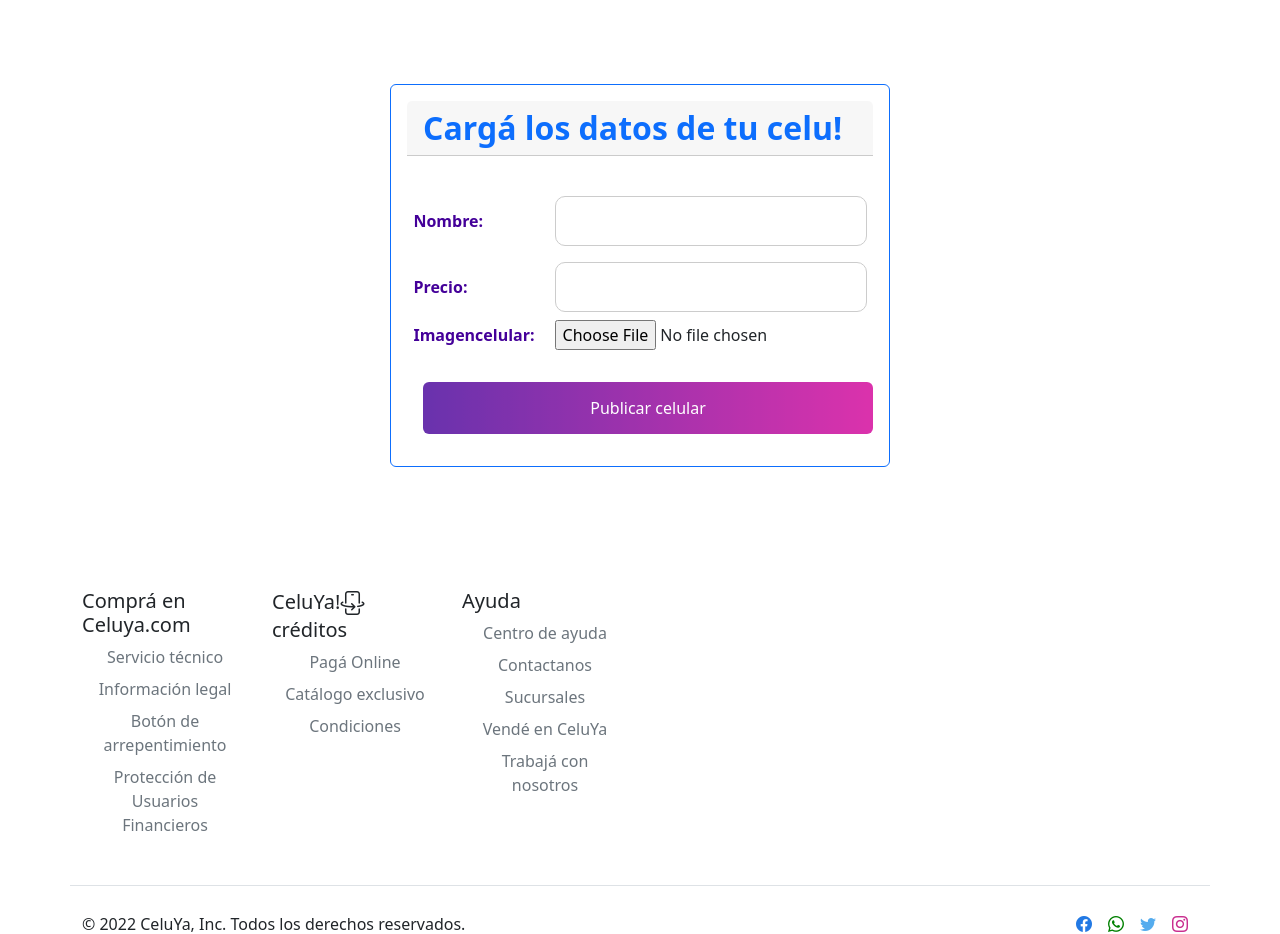
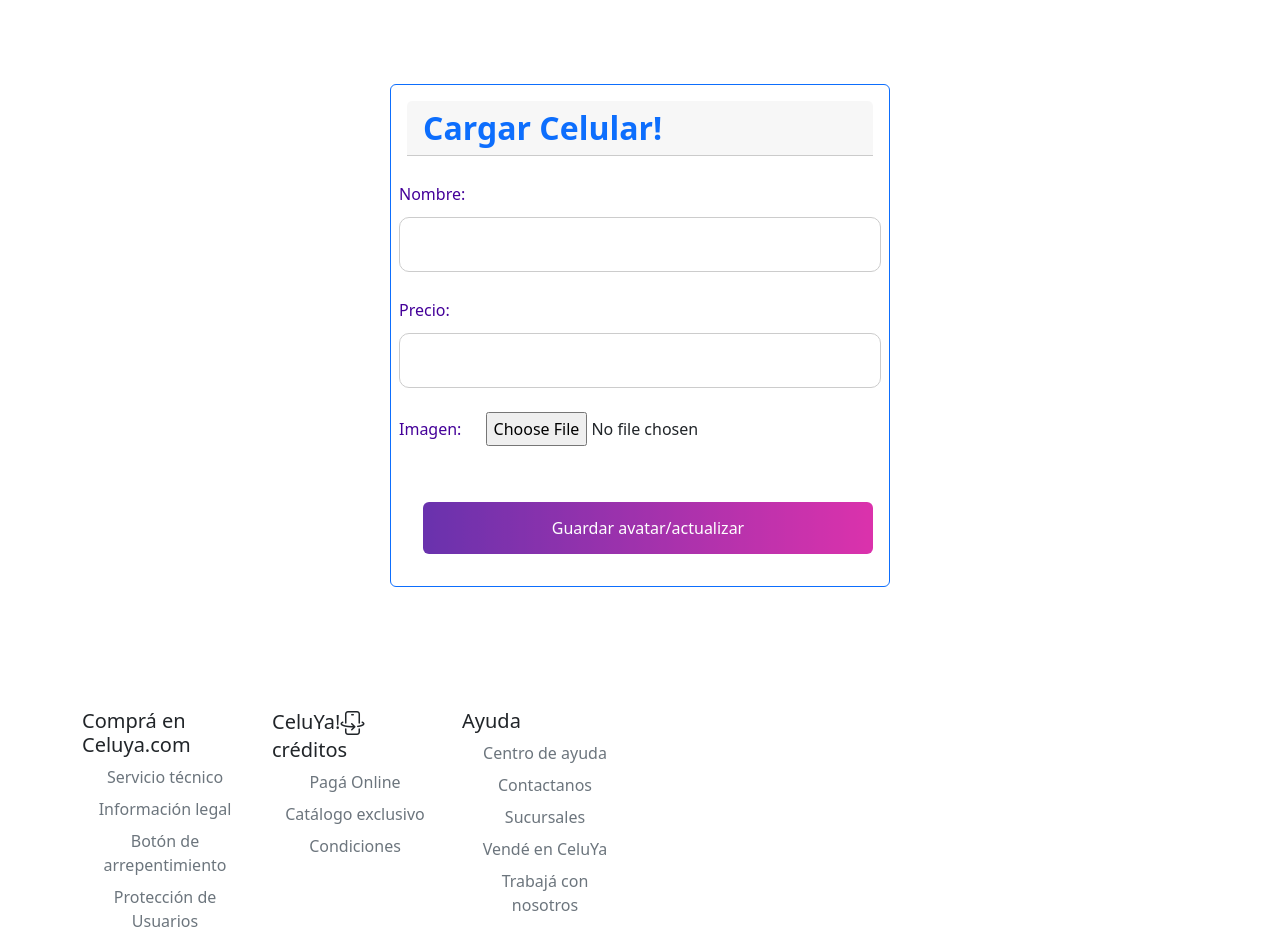
Before and after one commit to NicoGodoy1/ProyectoFinalPython_Godoy, a Django app: page /AppCelularUsado/agregarProducto in a window 1280 px wide. Shown: the part 110-1044 px from the top of the page. Run offline with Django 4.2, Linux system fonts and the light colour scheme; a user stored in the database is signed in; data comes from the database, SQL or seed files in the repository; some libraries are stand-ins or nearby versions.

Commit message:
agregue imagenes

```diff
--- a/PythonProyecto1/ProyectoCelularUsado/AppCelularUsado/forms.py
+++ b/PythonProyecto1/ProyectoCelularUsado/AppCelularUsado/forms.py
@@ -2,7 +2,7 @@ from django import forms
 from django.contrib.auth.models import User
 from django.contrib.auth.forms import UserCreationForm
 from django.contrib.auth.models import User
-# from AppCelularUsado.models import Producto
+from AppCelularUsado.models import Producto
 
 class CelularFormulario(forms.Form):
     nombre = forms.CharField()
@@ -12,7 +12,22 @@ class CelularFormulario(forms.Form):
 class ProductoFormulario(forms.Form):
     nombre = forms.CharField()
     precio = forms.IntegerField()
-    imagenCelular = forms.ImageField()
+    imagen = forms.ImageField(required=True)
+
+    class Meta:
+        model = Producto
+        fields = ['nombre', 'precio', 'imagen']
+        help_texts = {k: "" for k in fields}
+
+# class AvatarFormulario(forms.Form):
+#     username=forms.ModelChoiceField(queryset=User.objects.all())
+#     imagen =  forms.ImageField(required=True)
+
+#     class Meta:
+#         model = User
+#         fields = ['imagen']
+#         help_texts = {k: "" for k in fields}
+
 
 # .
 
--- a/PythonProyecto1/ProyectoCelularUsado/AppCelularUsado/models.py
+++ b/PythonProyecto1/ProyectoCelularUsado/AppCelularUsado/models.py
@@ -14,7 +14,7 @@ class Celular(models.Model):
 class Producto(models.Model):
     nombre = models.CharField(max_length=40)
     precio = models.IntegerField()
-    imagenCelular = models.ImageField(null=True, blank=True, upload_to="img/")
+    imagen = models.ImageField(null=True, blank=True, upload_to="img/")
 
     def __str__(self):
         return f"Nombre: {self.nombre} - Precio: {self.precio}"
--- a/PythonProyecto1/ProyectoCelularUsado/AppCelularUsado/templates/agregarProducto.html
+++ b/PythonProyecto1/ProyectoCelularUsado/AppCelularUsado/templates/agregarProducto.html
@@ -13,14 +13,11 @@
 
         {% endif %}
 
-         <form action="agregarProducto" method="POST" class="d-flex justify-content-center m-5" > {% csrf_token  %}
-
-            <!-- <p>Celular: <input type="text" name="nombre"></p>
-            <p>Precio: <input type="number" name="precio"></p> -->
+         <!-- <form action="agregarProducto" method="POST" class="d-flex justify-content-center m-5" enctype="multipart/form-data" > {% csrf_token  %}
             <div class="card border-primary m-3"  style="width: 500px;">
 
                 <h2 class="card-header text-primary fw-bold m-3">Cargá los datos de tu celu!</h2>
-                <table class="d-flex justify-content-center">
+                <table class="d-flex justify-content-center" >
 
                     <div class="m-2"> {{ miFormulario.as_table }} </div>
 
@@ -29,15 +26,24 @@
                     <input class="btn btn-primary m-2" type="submit" value="Publicar celular">
                 </div>
             </div>
-            <!-- <table>
 
-                {{ miFormulario.as_table }}
+        </form> -->
+        <form action="" method="POST" class="d-flex justify-content-center m-5" enctype="multipart/form-data" >
+          {% csrf_token  %}
+          <div class="card border-primary m-3"  style="width: 500px;">
 
-            </table>
+              <h2 class="card-header text-primary fw-bold m-3">Cargar Celular!</h2>
+              <table class="d-flex justify-content-center">
 
-            <input class="btn btn-warning" type="submit" value="Enviar"> -->
+                  <div class="m-2"> {{ miFormulario.as_p }} </div>
 
-        </form>
+              </table>
+              <div class="m-4">
+                  <input class="btn btn-primary m-2" type="submit" value="Guardar avatar/actualizar">
+              </div>
+          </div>
+
+      </form>
     </body>
     <style>
         body {font-family: Arial, Helvetica, sans-serif;}
--- a/PythonProyecto1/ProyectoCelularUsado/AppCelularUsado/views.py
+++ b/PythonProyecto1/ProyectoCelularUsado/AppCelularUsado/views.py
@@ -11,7 +11,7 @@ from django.contrib.auth import login, logout, authenticate
 from AppCelularUsado.forms import UserRegisterForm, UserEditForm
 from django.contrib.auth.decorators import login_required
 from django.contrib.auth.hashers import make_password
-from django.http import HttpResponseForbidden
+
 
 # Create your views here.
 # def celular(self):
@@ -23,20 +23,20 @@ from django.http import HttpResponseForbidden
 
 #     return HttpResponse(documentodeTexto)
 
-@login_required
-def agregarAvatar(request):
-    avatares = Avatar.objects.filter(user=request.user.id)
-    if request.method == 'POST':
-        miFormulario = AvatarFormulario(request.POST, request.FILES )
-        if miFormulario.is_valid():
-            u = User.objects.get(username=request.user)
-            avatar = Avatar(user=u, imagen=miFormulario.cleaned_data['imagen'])
-            avatar.save()
+# @login_required
+# def agregarAvatar(request):
+#     avatares = Avatar.objects.filter(user=request.user.id)
+#     if request.method == 'POST':
+#         miFormulario = AvatarFormulario(request.POST, request.FILES )
+#         if miFormulario.is_valid():
+#             u = User.objects.get(username=request.user)
+#             avatar = Avatar(user=u, imagen=miFormulario.cleaned_data['imagen'])
+#             avatar.save()
 
-            return render(request, 'inicio.html')
-    else:
-        miFormulario = AvatarFormulario()
-    return render(request, 'agregarAvatar.html', {'miFormulario': miFormulario,'url': avatares[0].imagen.url})
+#             return render(request, 'inicio.html')
+#     else:
+#         miFormulario = AvatarFormulario()
+#     return render(request, 'agregarAvatar.html', {'miFormulario': miFormulario,'url': avatares[0].imagen.url})
 
 
 @login_required
@@ -61,19 +61,14 @@ def comentarios(request):
 def agregarProducto(request):
 
     avatares = Avatar.objects.filter(user=request.user.id)
+    # fotos = Producto.objects.filter(Producto.imagen)
 
     if request.method == 'POST':
-
-        miFormulario = ProductoFormulario(request.POST)
-
+        miFormulario = ProductoFormulario(request.POST, request.FILES)
         print(miFormulario)
-
         if miFormulario.is_valid:
-
             informacion = miFormulario.cleaned_data
-
-            celular = Producto(nombre=informacion['nombre'], precio=informacion['precio'] )
-
+            celular = Producto(nombre=informacion['nombre'], precio=informacion['precio'], imagen=miFormulario.cleaned_data['imagen'] )
             celular.save()
 
             return render(request, 'inicio.html')
@@ -81,6 +76,21 @@ def agregarProducto(request):
         miFormulario = ProductoFormulario()
 
     return render(request, 'agregarProducto.html', {'miFormulario': miFormulario,'url': avatares[0].imagen.url})
+
+@login_required
+def agregarAvatar(request):
+    avatares = Avatar.objects.filter(user=request.user.id)
+    if request.method == 'POST':
+        miFormulario = AvatarFormulario(request.POST, request.FILES )
+        if miFormulario.is_valid():
+            u = User.objects.get(username=request.user)
+            avatar = Avatar(user=u, imagen=miFormulario.cleaned_data['imagen'])
+            avatar.save()
+
+            return render(request, 'inicio.html')
+    else:
+        miFormulario = AvatarFormulario()
+    return render(request, 'agregarAvatar.html', {'miFormulario': miFormulario,'url': avatares[0].imagen.url})
 
 def crearUsuario(request):
 
@@ -138,8 +148,8 @@ def mostrarCelulares(request):
 @login_required
 def editarProducto(request, producto_nombre):
     producto = Producto.objects.get(nombre=producto_nombre)
-    if producto.user != request.user:
-        return HttpResponseForbidden()
+    # if producto.user != request.user:
+    #     return HttpResponseForbidden()
     if request.method == 'POST':
         miFormulario = ProductoFormulario(request.POST)
         print(miFormulario)
@@ -161,8 +171,8 @@ def editarProducto(request, producto_nombre):
 @login_required
 def eliminarProducto(request, producto_nombre):
     producto = Producto.objects.get(nombre= producto_nombre)
-    if producto.user == request.user:
-        producto.delete()
+    producto.delete()
+
     productos = Producto.objects.all()
 
     contexto = {"productos": productos}
```
Also changed, not shown: PythonProyecto1/ProyectoCelularUsado/AppCelularUsado/templates/mostrarCelulares.html (+6 -3 lines), PythonProyecto1/ProyectoCelularUsado/AppCelularUsado/migrations/0008_rename_imagencelular_producto_imagen.py (added), PythonProyecto1/ProyectoCelularUsado/db.sqlite3, PythonProyecto1/ProyectoCelularUsado/media/img/Funda_Protectora_-_Edge_30_Fusion.png (added), PythonProyecto1/ProyectoCelularUsado/media/img/Funda_Protectora_Premium_Azul.png (added), PythonProyecto1/ProyectoCelularUsado/media/img/Funda_Protectora_Premium_Violeta.png (added), PythonProyecto1/ProyectoCelularUsado/media/img/lg_velvet.webp (added), PythonProyecto1/ProyectoCelularUsado/media/img/lg_velvet_NQPm49F.webp (added), PythonProyecto1/ProyectoCelularUsado/media/img/lg_velvet_u1jgtdZ.webp (added), PythonProyecto1/ProyectoCelularUsado/media/img/motoEdge30fusion.png (added), PythonProyecto1/ProyectoCelularUsado/media/img/motoG22.png (added), PythonProyecto1/ProyectoCelularUsado/media/img/motoG22_wi5DCIn.png (added), PythonProyecto1/ProyectoCelularUsado/media/img/motoG42.png (added), PythonProyecto1/ProyectoCelularUsado/media/img/prueba.webp (added), 1 more files.
